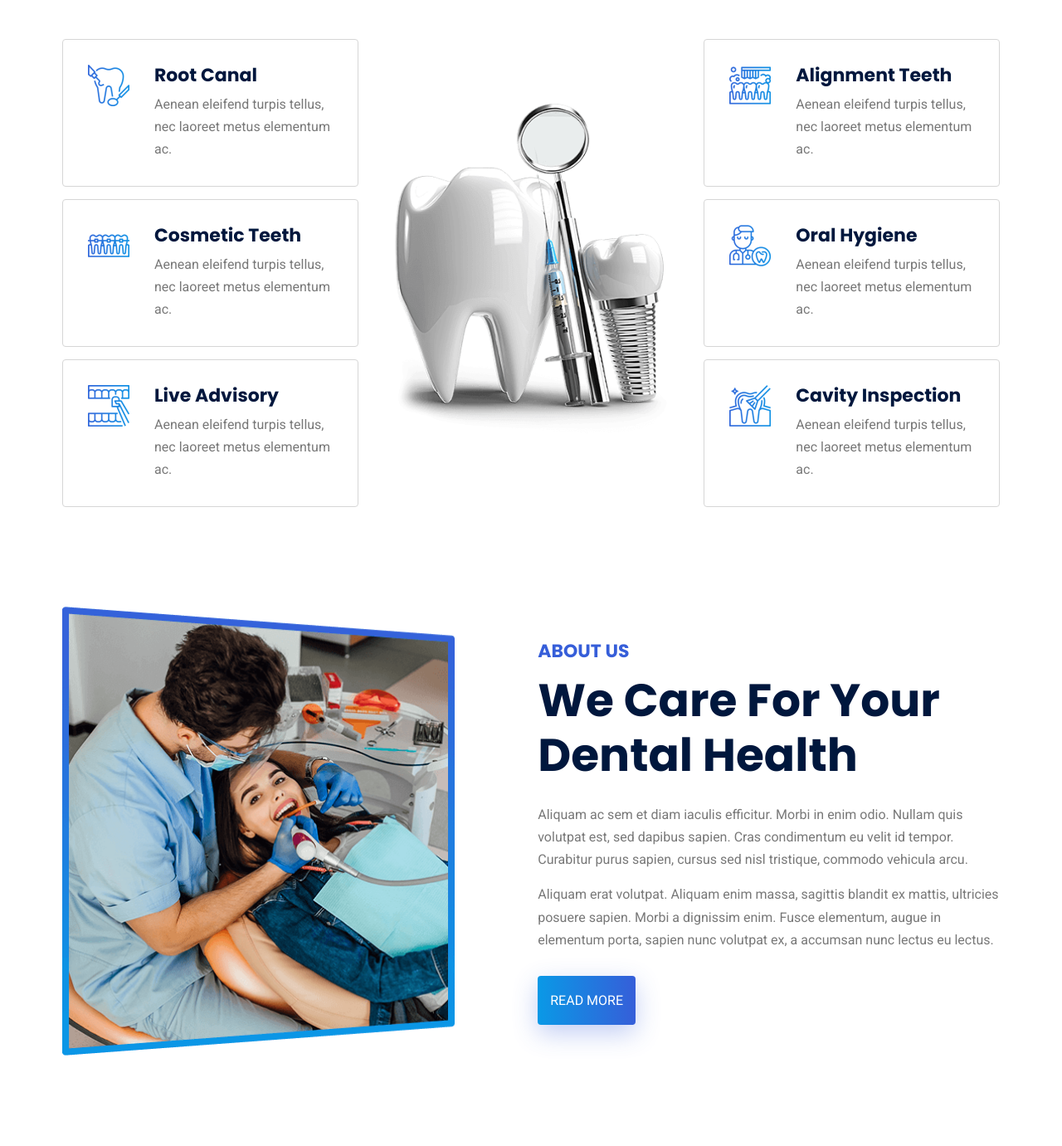
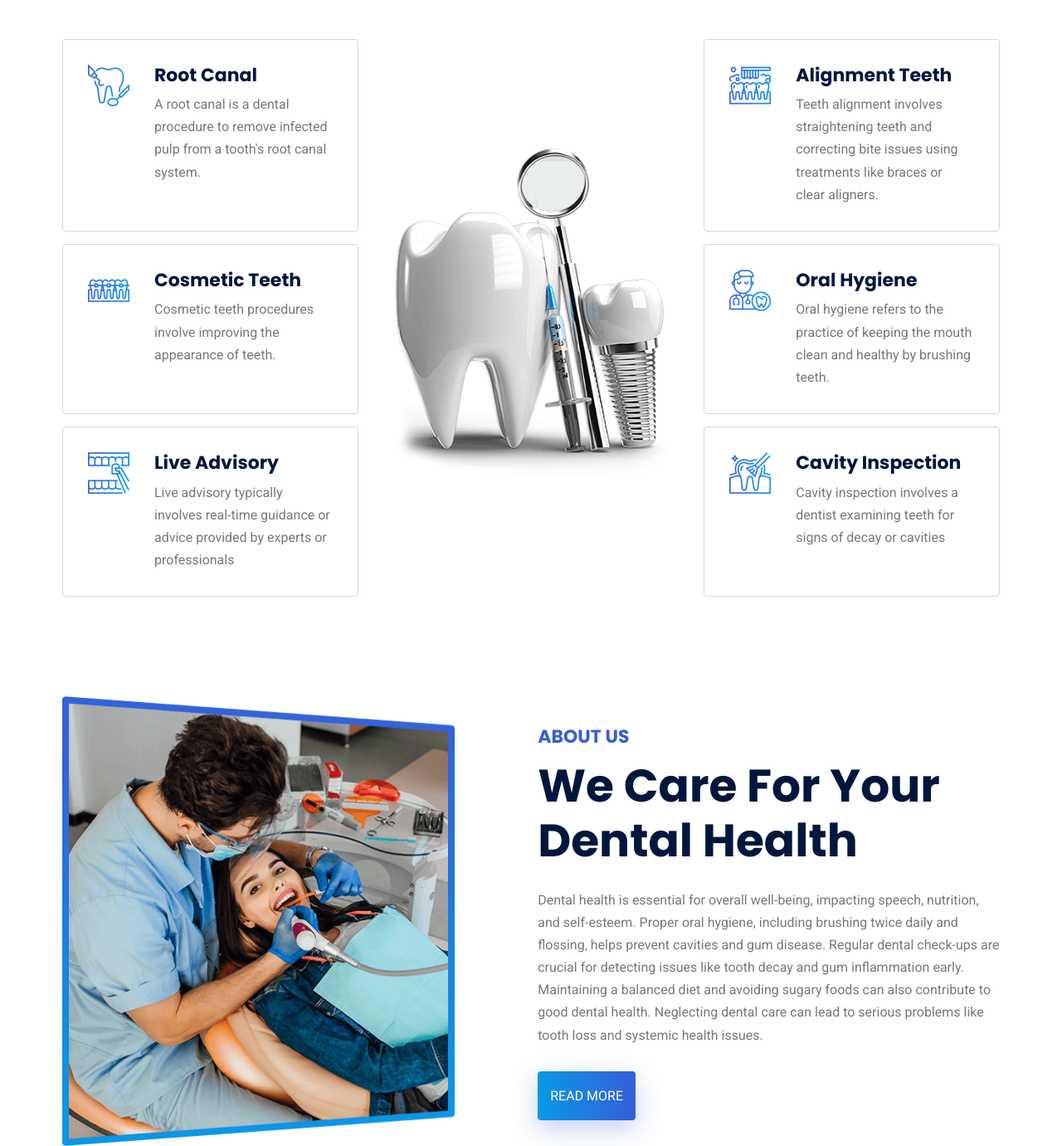
Before and after one commit to devanshbansal16/iiitdentist, a plain HTML site: page index.html in a window 1280 px wide. Shown: the part 1236-2617 px from the top of the page at 83% size. Drawn offline with nearby package versions, Linux system fonts and the light colour scheme.

Commit message:
second commit

```diff
--- a/index.html
+++ b/index.html
@@ -101,9 +101,7 @@
             <h1 class="h1 hero-title">We Are Best Dental Service</h1>
 
             <p class="hero-text">
-              Donec vitae libero non enim placerat eleifend aliquam erat volutpat. Curabitur diam ex, dapibus purus
-              sapien, cursus sed
-              nisl tristique, commodo gravida lectus non.
+              Dental health is essential for overall well-being, impacting speech, nutrition, and self-esteem. Proper oral hygiene, including brushing twice daily and flossing, helps prevent cavities and gum disease. Regular dental check-ups are crucial for detecting issues like tooth decay and gum inflammation early.
             </p>
 
             <form action="" class="hero-form">
@@ -142,7 +140,8 @@
                   <h3 class="h3 card-title">Root Canal</h3>
 
                   <p class="card-text">
-                    Aenean eleifend turpis tellus, nec laoreet metus elementum ac.
+
+A root canal is a dental procedure to remove infected pulp from a tooth's root canal system.
                   </p>
                 </div>
 
@@ -161,7 +160,7 @@
                   <h3 class="h3 card-title">Alignment Teeth</h3>
 
                   <p class="card-text">
-                    Aenean eleifend turpis tellus, nec laoreet metus elementum ac.
+                    Teeth alignment involves straightening teeth and correcting bite issues using treatments like braces or clear aligners.
                   </p>
                 </div>
 
@@ -180,7 +179,7 @@
                   <h3 class="h3 card-title">Cosmetic Teeth</h3>
 
                   <p class="card-text">
-                    Aenean eleifend turpis tellus, nec laoreet metus elementum ac.
+                    Cosmetic teeth procedures involve improving the appearance of teeth.
                   </p>
                 </div>
 
@@ -206,7 +205,7 @@
                   <h3 class="h3 card-title">Oral Hygiene</h3>
 
                   <p class="card-text">
-                    Aenean eleifend turpis tellus, nec laoreet metus elementum ac.
+                    Oral hygiene refers to the practice of keeping the mouth clean and healthy by brushing teeth.
                   </p>
                 </div>
 
@@ -225,7 +224,7 @@
                   <h3 class="h3 card-title">Live Advisory</h3>
 
                   <p class="card-text">
-                    Aenean eleifend turpis tellus, nec laoreet metus elementum ac.
+                    Live advisory typically involves real-time guidance or advice provided by experts or professionals
                   </p>
                 </div>
 
@@ -240,7 +239,8 @@
                 <div>
                   <h3 class="h3 card-title">Cavity Inspection</h3>
                   <p class="card-text">
-                    Aenean eleifend turpis tellus, nec laoreet metus elementum ac.
+
+Cavity inspection involves a dentist examining teeth for signs of decay or cavities
                   </p>
                 </div>
               </div>
@@ -258,14 +258,11 @@
             <p class="section-subtitle">About Us</p>
             <h2 class="h2 section-title">We Care For Your Dental Health</h2>
             <p class="section-text section-text-1">
-              Aliquam ac sem et diam iaculis efficitur. Morbi in enim odio. Nullam quis volutpat est, sed dapibus
-              sapien. Cras
-              condimentum eu velit id tempor. Curabitur purus sapien, cursus sed nisl tristique, commodo vehicula arcu.
+
              </p>
             <p class="section-text">
-              Aliquam erat volutpat. Aliquam enim massa, sagittis blandit ex mattis, ultricies posuere sapien. Morbi a
-              dignissim enim.
-              Fusce elementum, augue in elementum porta, sapien nunc volutpat ex, a accumsan nunc lectus eu lectus.
+
+              Dental health is essential for overall well-being, impacting speech, nutrition, and self-esteem. Proper oral hygiene, including brushing twice daily and flossing, helps prevent cavities and gum disease. Regular dental check-ups are crucial for detecting issues like tooth decay and gum inflammation early. Maintaining a balanced diet and avoiding sugary foods can also contribute to good dental health. Neglecting dental care can lead to serious problems like tooth loss and systemic health issues.
             </p>
             <a href="#" class="btn">Read more</a>
           </div>
@@ -422,11 +419,10 @@
     <div class="footer-top section">
       <div class="container">
         <div class="footer-brand">
-          <a href="#" class="logo">Dentelo.</a>
+          <a href="#" class="logo">Dentelcare</a>
           <p class="footer-text">
-            Mauris non nisi semper, lacinia neque in, dapibus leo. Curabitur sagittis libero tincidunt tempor finibus.
-            Mauris at
-            dignissim ligula, nec tristique orci.Quisque vitae metus.
+
+Brushing twice daily and flossing can help prevent cavities and gum disease. Regular dental check-ups are crucial for maintaining oral health and catching issues early.
           </p>
           <div class="schedule">
             <div class="schedule-icon">
@@ -561,7 +557,7 @@
     <div class="footer-bottom">
       <div class="container">
         <p class="copyright">
-          &copy; 2022 All Rights Reserved by codewithsadee.
+          &copy; 2024 All Rights are Reserved.
         </p>
         <ul class="social-list">
           <li>
```
